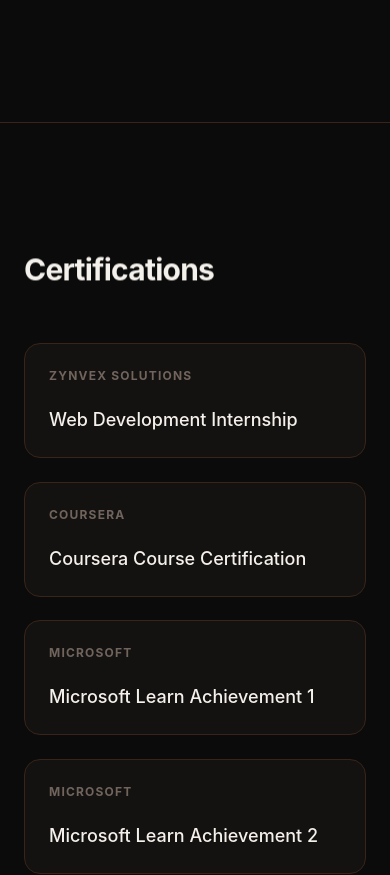
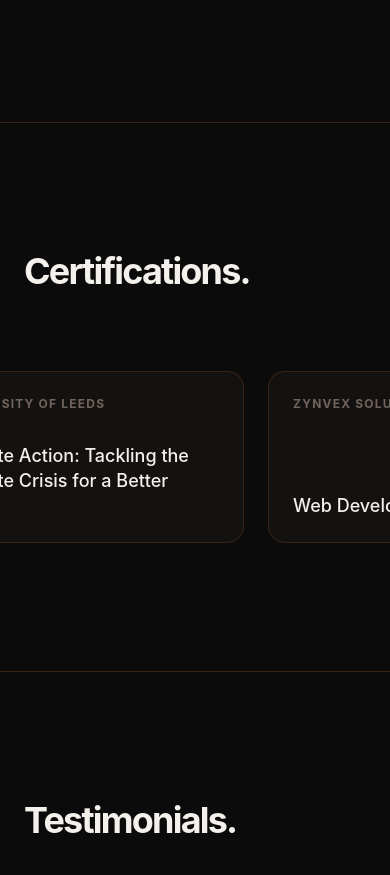
Before and after one commit to azfarx20s/my-portfolio, a React (Vite) app: page / in a window 390 px wide. Shown: the part 4560-5435 px from the top of the page. Built offline with nearby package versions, Linux system fonts and the light colour scheme.

Commit message:
Update certification titles and upgrade marquee to support manual swiping/scrolling

```diff
--- a/src/App.jsx
+++ b/src/App.jsx
@@ -6,6 +6,8 @@ gsap.registerPlugin(ScrollTrigger);
 
 const App = () => {
   const appRef = useRef(null);
+  const marqueeRef = useRef(null);
+  const isPaused = useRef(false);
 
   const skills = [
     { category: "Languages", items: ["JavaScript (ES6+)", "Java", "C++", "Python", "PHP"] },
@@ -36,14 +38,16 @@ const App = () => {
   ];
 
   const certificates = [
+    { title: "Introduction to Modern AI", issuer: "Cisco", link: "https://www.credly.com/badges/097946b0-ee0c-46ed-9dce-650fefb70897/linked_in_profile" },
+    { title: "Climate Action: Tackling the Climate Crisis for a Better World", issuer: "University of Leeds", link: "https://www.futurelearn.com/certificates/9gu6azw" },
     { title: "Web Development Internship", issuer: "Zynvex Solutions", link: "https://www.zynvexcert.live/verify/ZYNVEX-CERT-1911" },
-    { title: "Coursera Course Certification", issuer: "Coursera", link: "https://www.coursera.org/account/accomplishments/verify/HW4SMKJ1JP4T" },
-    { title: "Microsoft Learn Achievement 1", issuer: "Microsoft", link: "https://learn.microsoft.com/en-us/users/MuhammadAzfarQadri-4418/achievements/K9KDHNXB?ref=https%3a%2f%2fwww.linkedin.com%2f" },
-    { title: "Microsoft Learn Achievement 2", issuer: "Microsoft", link: "https://learn.microsoft.com/en-us/users/MuhammadAzfarQadri-4418/achievements/NQ8MUKYF?ref=https%3a%2f%2fwww.linkedin.com%2f" },
-    { title: "Life-Global Certification 1", issuer: "Life-Global", link: "https://www.life-global.org/certificate/f51479b1-1250-4c61-bedc-5603d713757e" },
-    { title: "Life-Global Certification 2", issuer: "Life-Global", link: "https://www.life-global.org/certificate/0165f385-b860-4e5b-9be2-808862c8a705" },
-    { title: "AI Bridge Certification", issuer: "AI Bridge IIUI", link: "https://ai-bridge-iiui.vercel.app/verify/AIB-EULYM8V5" },
-    { title: "IdeaGist Certification", issuer: "IdeaGist", link: "https://quiz.ideagist.com/ideagist-certificate?cert_hash=b89f5278fb77ebb9" }
+    { title: "Build a free website with WordPress", issuer: "Coursera", link: "https://www.coursera.org/account/accomplishments/verify/HW4SMKJ1JP4T" },
+    { title: "Introduction to Developing AI Agents", issuer: "Microsoft", link: "https://learn.microsoft.com/en-us/users/MuhammadAzfarQadri-4418/achievements/K9KDHNXB?ref=https%3a%2f%2fwww.linkedin.com%2f" },
+    { title: "Introduction to Generative AI and Agents", issuer: "Microsoft", link: "https://learn.microsoft.com/en-us/users/MuhammadAzfarQadri-4418/achievements/NQ8MUKYF?ref=https%3a%2f%2fwww.linkedin.com%2f" },
+    { title: "Agile Project Management", issuer: "Life-Global", link: "https://www.life-global.org/certificate/f51479b1-1250-4c61-bedc-5603d713757e" },
+    { title: "AI for Business Professionals", issuer: "Life-Global", link: "https://www.life-global.org/certificate/0165f385-b860-4e5b-9be2-808862c8a705" },
+    { title: "The AI Bridge: Source-Grounded AI & NotebookLM Mastery", issuer: "AI Bridge IIUI", link: "https://ai-bridge-iiui.vercel.app/verify/AIB-EULYM8V5" },
+    { title: "Entrepreneurship", issuer: "IdeaGist", link: "https://quiz.ideagist.com/ideagist-certificate?cert_hash=b89f5278fb77ebb9" }
   ];
 
   const recommendations = [
@@ -58,16 +62,24 @@ const App = () => {
   ];
 
   useEffect(() => {
+    // Interactive Marquee Auto-Scroll Logic
+    let animationId;
+    const scrollMarquee = () => {
+      if (marqueeRef.current && !isPaused.current) {
+        marqueeRef.current.scrollLeft += 1; // Speed of rotation
+      }
+      animationId = requestAnimationFrame(scrollMarquee);
+    };
+    animationId = requestAnimationFrame(scrollMarquee);
+
     const ctx = gsap.context(() => {
 
-      // 1. Initial Hero Animations
       const heroTimeline = gsap.timeline();
       heroTimeline
         .fromTo(".nav-fade", { opacity: 0, y: -15 }, { opacity: 1, y: 0, duration: 1.2, stagger: 0.1, ease: "power3.out", delay: 0.2 })
         .fromTo(".mask-reveal", { y: "110%" }, { y: "0%", duration: 1.4, stagger: 0.15, ease: "expo.out" }, "-=0.8")
         .fromTo(".fade-in-up", { opacity: 0, y: 30 }, { opacity: 1, y: 0, duration: 1.2, ease: "power3.out" }, "-=0.8");
 
-      // 2. Scroll-triggered Text Masking
       gsap.utils.toArray(".scroll-mask-container").forEach((container) => {
         const text = container.querySelector(".scroll-mask-reveal");
         gsap.fromTo(text,
@@ -84,7 +96,6 @@ const App = () => {
         );
       });
 
-      // 3. Scroll-triggered Fade Ins
       gsap.utils.toArray(".scroll-fade").forEach((element) => {
         gsap.fromTo(element,
           { opacity: 0, y: 40 },
@@ -101,7 +112,6 @@ const App = () => {
         );
       });
 
-      // 4. Parallax Project Cards
       const isDesktop = window.innerWidth > 768;
       gsap.utils.toArray(".parallax-card").forEach((card) => {
         gsap.fromTo(card,
@@ -137,11 +147,36 @@ const App = () => {
 
     }, appRef);
 
-    return () => ctx.revert();
+    return () => {
+      cancelAnimationFrame(animationId);
+      ctx.revert();
+    };
   }, []);
 
+  // Seamless Loop Handler for Manual Scrolling
+  const handleScroll = () => {
+    if (!marqueeRef.current) return;
+    const { scrollLeft, scrollWidth } = marqueeRef.current;
+    const halfWidth = scrollWidth / 2;
+
+    // Jump back to start if scrolling past the end
+    if (scrollLeft >= halfWidth) {
+      marqueeRef.current.scrollLeft = scrollLeft - halfWidth;
+    }
+    // Jump to middle if scrolling backward past the start
+    else if (scrollLeft <= 0) {
+      marqueeRef.current.scrollLeft = halfWidth;
+    }
+  };
+
   return (
-    <div ref={appRef} className="min-h-screen bg-[#0B0B0B] text-[#F4F0EB] font-sans selection:bg-[#FF5A1F] selection:text-[#F4F0EB] antialiased">
+    <div ref={appRef} className="min-h-screen bg-[#0B0B0B] text-[#F4F0EB] font-sans selection:bg-[#FF5A1F] selection:text-[#F4F0EB] overflow-x-hidden antialiased">
+
+      {/* Hide Scrollbar for Marquee */}
+      <style dangerouslySetInnerHTML={{__html: `
+        .no-scrollbar::-webkit-scrollbar { display: none; }
+        .no-scrollbar { -ms-overflow-style: none; scrollbar-width: none; }
+      `}} />
 
       {/* --- NAVIGATION --- */}
       <nav className="fixed w-full top-0 z-50 mix-blend-difference px-6 md:px-12 py-6 flex justify-between items-center pointer-events-none">
@@ -288,26 +323,32 @@ const App = () => {
         </div>
       </section>
 
-      {/* --- CERTIFICATIONS --- */}
-      <section className="py-32 px-6 md:px-12 max-w-7xl mx-auto border-t border-[#39241A]">
-        <div className="flex flex-col md:flex-row gap-12 md:gap-24">
+      {/* --- INTERACTIVE SCROLLING CERTIFICATIONS --- */}
+      <section className="py-32 border-t border-[#39241A] overflow-hidden">
+        <div className="px-6 md:px-12 max-w-7xl mx-auto mb-16 scroll-mask-container overflow-hidden pb-4">
+          <h2 className="scroll-mask-reveal will-change-transform text-4xl md:text-6xl font-bold tracking-tighter text-[#F4F0EB]">Certifications.</h2>
+        </div>
 
-          <div className="md:w-1/3">
-            <div className="sticky top-32 scroll-mask-container overflow-hidden pb-2">
-              <h2 className="scroll-mask-reveal will-change-transform text-3xl font-bold tracking-tight text-[#F4F0EB]">Certifications</h2>
-            </div>
-          </div>
-
-          <div className="md:w-2/3 grid grid-cols-1 sm:grid-cols-2 gap-6">
+        <div
+          ref={marqueeRef}
+          onScroll={handleScroll}
+          onMouseEnter={() => (isPaused.current = true)}
+          onMouseLeave={() => (isPaused.current = false)}
+          onTouchStart={() => (isPaused.current = true)}
+          onTouchEnd={() => (isPaused.current = false)}
+          className="flex overflow-x-auto no-scrollbar scroll-fade will-change-transform cursor-grab active:cursor-grabbing w-full"
+        >
+          {/* Group 1 */}
+          <div className="flex gap-6 pr-6 w-max flex-shrink-0">
             {certificates.map((cert, idx) => (
               <a
                 href={cert.link}
                 target="_blank"
                 rel="noreferrer"
-                key={idx}
-                className="scroll-fade will-change-transform block p-6 rounded-2xl bg-[#141210] border border-[#39241A] hover:border-[#FF5A1F] hover:bg-[#20140F] transition-colors duration-300 group"
+                key={`cert-1-${idx}`}
+                className="flex-shrink-0 w-80 p-6 rounded-2xl bg-[#141210] border border-[#39241A] hover:border-[#FF5A1F] hover:bg-[#20140F] transition-colors duration-300 group flex flex-col justify-between"
               >
-                <div className="flex justify-between items-start mb-4">
+                <div className="flex justify-between items-start mb-6">
                   <span className="text-xs font-bold uppercase tracking-widest text-[#70645D]">{cert.issuer}</span>
                   <span className="text-[#FF5A1F] opacity-0 group-hover:opacity-100 transform translate-x-[-10px] group-hover:translate-x-0 transition-all duration-300">&#8599;</span>
                 </div>
@@ -316,6 +357,24 @@ const App = () => {
             ))}
           </div>
 
+          {/* Group 2 (Identical Clone for Seamless Looping) */}
+          <div className="flex gap-6 pr-6 w-max flex-shrink-0" aria-hidden="true">
+            {certificates.map((cert, idx) => (
+              <a
+                href={cert.link}
+                target="_blank"
+                rel="noreferrer"
+                key={`cert-2-${idx}`}
+                className="flex-shrink-0 w-80 p-6 rounded-2xl bg-[#141210] border border-[#39241A] hover:border-[#FF5A1F] hover:bg-[#20140F] transition-colors duration-300 group flex flex-col justify-between"
+              >
+                <div className="flex justify-between items-start mb-6">
+                  <span className="text-xs font-bold uppercase tracking-widest text-[#70645D]">{cert.issuer}</span>
+                  <span className="text-[#FF5A1F] opacity-0 group-hover:opacity-100 transform translate-x-[-10px] group-hover:translate-x-0 transition-all duration-300">&#8599;</span>
+                </div>
+                <h3 className="text-lg font-medium text-[#F4F0EB] leading-snug">{cert.title}</h3>
+              </a>
+            ))}
+          </div>
         </div>
       </section>
 
```
